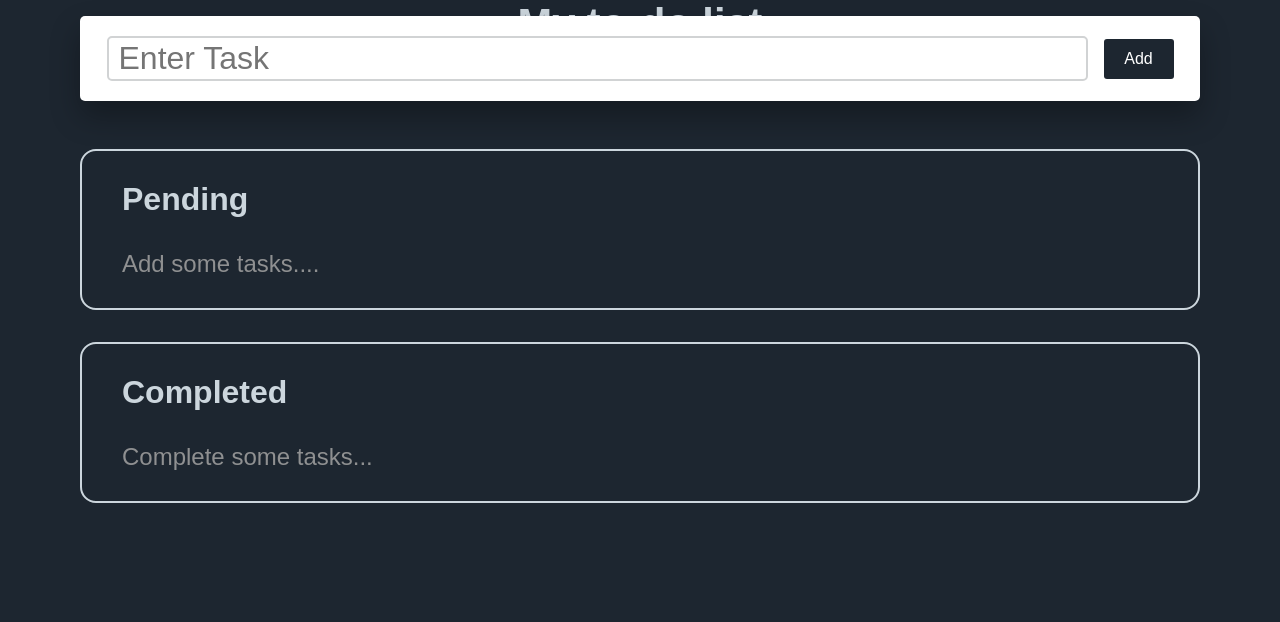
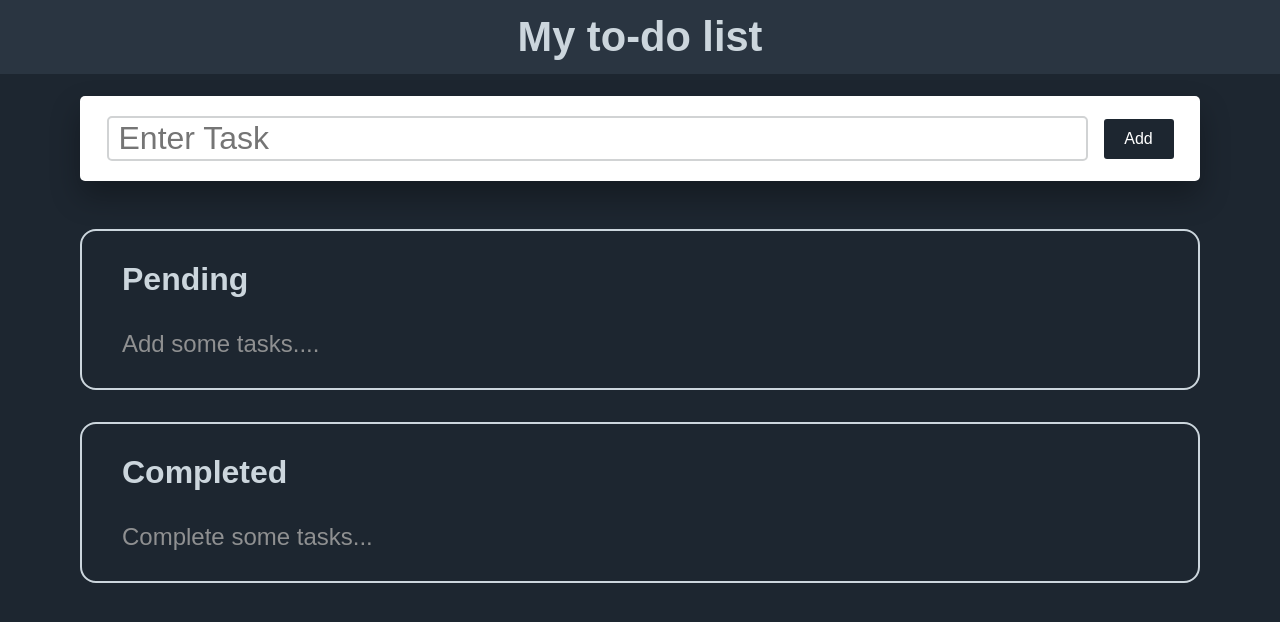
Before and after one commit to gohilmitulb/OIBGRIP-TASK3, a plain HTML site: page index.html in a window 1280 px wide. Drawn offline with Linux system fonts and the light colour scheme.

Commit message:
Update todo.css

```diff
--- a/todo.css
+++ b/todo.css
@@ -15,12 +15,14 @@ body {
     top: 52%;
     left: 50%;
     transform: translate(-50%, -50%);
-    height: 100vh;
+    height: 80vh;
 }
 .title{
     text-align: center;
     color: #CCD6DD;
     font-size: 1.3rem;
+    background: #2a3541;
+    padding: 0.8rem;
 }
 #newtask {
     display: flex;
```
